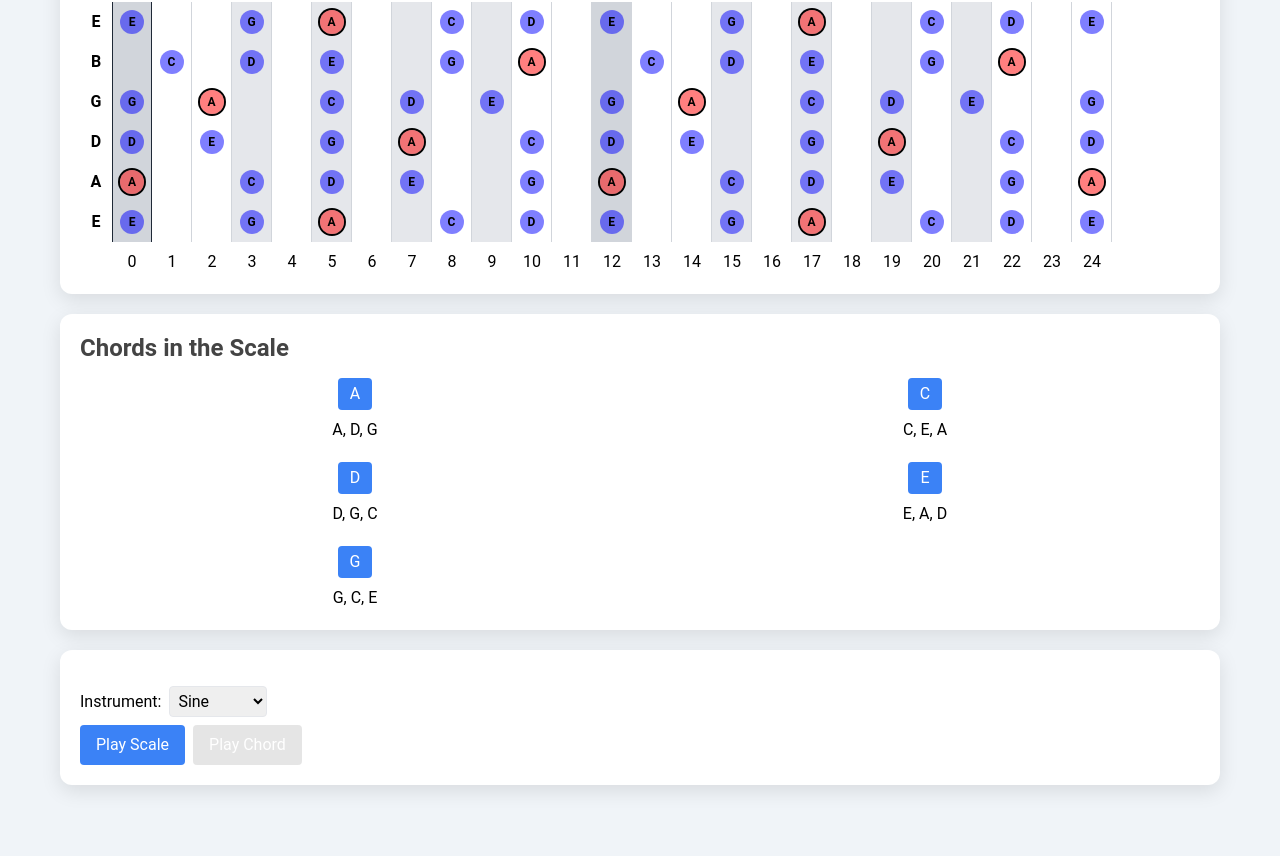
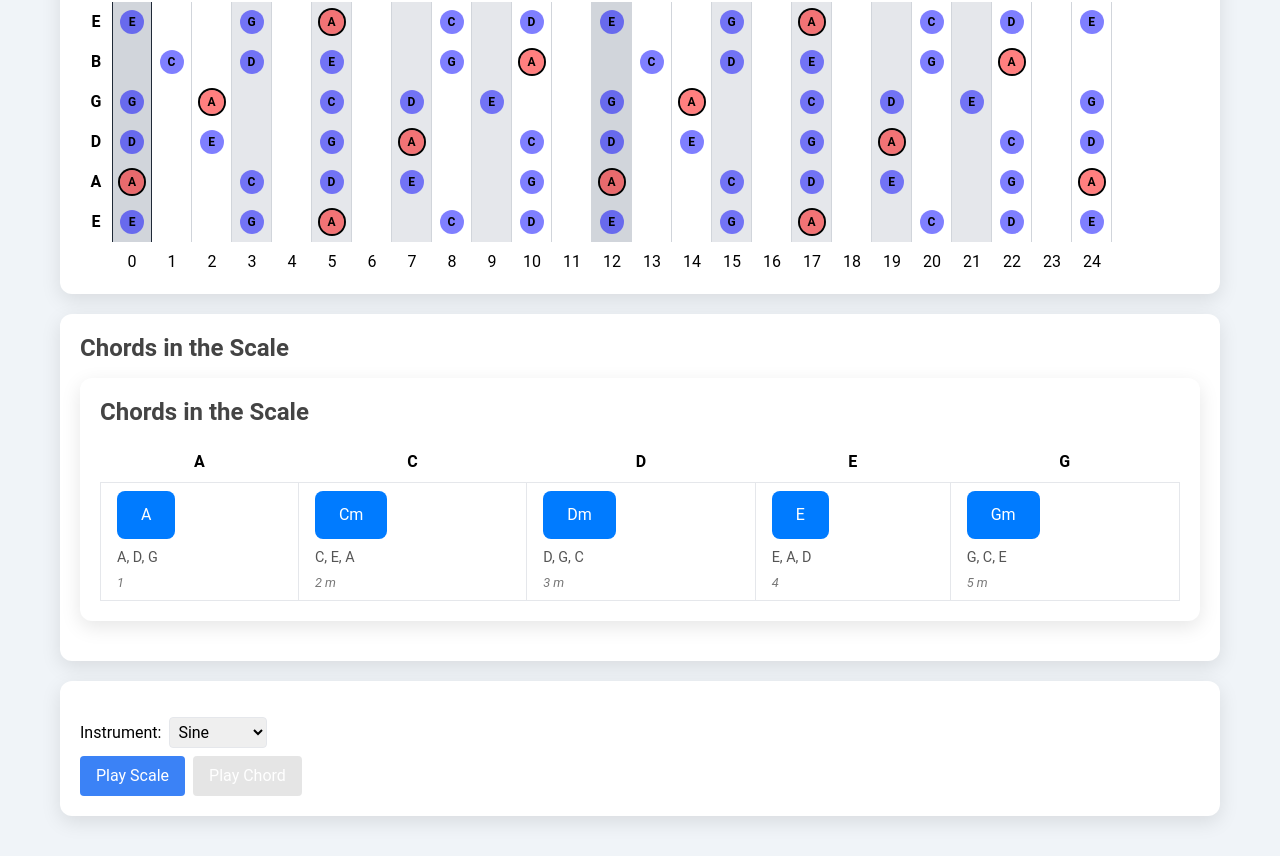
Before and after one commit to humandotlearning/guitar_visualiser, a React (Create React App) app: page / in a window 1280 px wide. Shown: the part 1098-1954 px from the top of the page. Before the commit the page ends 1923 px from the top, so only its background shows below. Built offline with nearby package versions, Linux system fonts and the light colour scheme.

Commit message:
+ chords scales logic and UI improvement

```diff
--- a/src/App.css
+++ b/src/App.css
@@ -61,6 +61,19 @@ button:disabled {
   cursor: not-allowed;
 }
 
+.chord-notes {
+  margin-top: 8px;
+  font-size: 0.9rem;
+  color: #555;
+}
+
+.chord-degree {
+  margin-top: 4px;
+  font-size: 0.8rem;
+  color: #777;
+  font-style: italic;
+}
+
 .fretboard-string {
   display: flex;
   align-items: center;
--- a/src/components/ChordVisualizer.jsx
+++ b/src/components/ChordVisualizer.jsx
@@ -1,41 +1,54 @@
-// File: src/components/ChordVisualizer.jsx
-import React from 'react';
-import { getChordNotes, CHORD_TYPES, NOTES } from '../utils/musicTheory';
+import React, { useEffect, useState } from 'react';
+import { getChordNotes, CHORD_TYPES, SCALE_LIBRARY, getScaleNotes } from '../utils/musicTheory';
 
 const ChordVisualizer = ({ rootNote, selectedScale, onChordSelect }) => {
+  const [chords, setChords] = useState({});
+
+  useEffect(() => {
+    if (rootNote && selectedScale) {
+      const chordNotes = getChordNotes(rootNote, selectedScale);
+      setChords(chordNotes);
+    }
+  }, [rootNote, selectedScale]);
+
   if (!rootNote || !selectedScale) {
-    return <div>Please select a root note and scale type.</div>;
+    return <div className="card mt-4"><h2 className="text-xl font-semibold mb-2">Chords in the Scale</h2><p>Please select a scale.</p></div>;
   }
 
-  const chordNotes = getChordNotes(rootNote, selectedScale);
-  const chordTypes = CHORD_TYPES[selectedScale.category] || [];
-
-  if (Object.keys(chordNotes).length === 0) {
-    return <div>Unable to generate chord notes for the selected scale.</div>;
-  }
-
-  // Find the index of the root note in the NOTES array
-  const rootIndex = NOTES.indexOf(rootNote);
+  const { category, name } = selectedScale;
+  const scaleChords = SCALE_LIBRARY[category][name];
+  const chordTypes = CHORD_TYPES[category];
+  const scaleNotes = getScaleNotes(rootNote, scaleChords);
 
   return (
-    <div className="grid grid-cols-2 md:grid-cols-3 lg:grid-cols-4 gap-4">
-      {Object.entries(chordNotes).map(([chordRoot, notes], index) => {
-        // Calculate the correct index for chord types
-        const chordTypeIndex = (NOTES.indexOf(chordRoot) - rootIndex + 12) % 12;
-        const chordType = chordTypes[chordTypeIndex] || '';
-
-        return (
-          <div key={chordRoot} className="flex flex-col items-center">
-            <button
-              className="px-3 py-1 bg-blue-500 text-white rounded hover:bg-blue-600 mb-2"
-              onClick={() => onChordSelect(notes)}
-            >
-              {chordRoot}{chordType}
-            </button>
-            <div>{notes.join(', ')}</div>
-          </div>
-        );
-      })}
+    <div className="card mt-4">
+      <h2 className="text-xl font-semibold mb-2">Chords in the Scale</h2>
+      <table className="table-auto w-full">
+        <thead>
+          <tr>
+            {scaleNotes.map((note, index) => (
+              <th key={index} className="px-4 py-2">{note}</th>
+            ))}
+          </tr>
+        </thead>
+        <tbody>
+          <tr>
+            {Object.keys(chords).map((chordRoot, index) => (
+              <td key={index} className="border px-4 py-2">
+                <button onClick={() => onChordSelect(chords[chordRoot])}>
+                  {chordRoot}{chordTypes[index]}
+                </button>
+                <div className="chord-notes">
+                  {chords[chordRoot].join(', ')}
+                </div>
+                <div className="chord-degree">
+                  {index + 1} {chordTypes[index]}
+                </div>
+              </td>
+            ))}
+          </tr>
+        </tbody>
+      </table>
     </div>
   );
 };
--- a/src/utils/musicTheory.js
+++ b/src/utils/musicTheory.js
@@ -44,8 +44,16 @@ export const getChordNotes = (root, selectedScale) => {
 
   const scaleNotes = getScaleNotes(root, scale);
 
-  // For pentatonic and blues scales, we'll use triads based on the available notes
-  const chordDegrees = scale.length === 5 ? [0, 2, 4] : [0, 2, 4]; // Adjust as needed for different scale lengths
+  let chordDegrees;
+  if (scale.length === 5) {
+    chordDegrees = [0, 2, 4]; // Triads for pentatonic scales
+  } else if (scale.length === 6) {
+    chordDegrees = [0, 2, 4]; // Triads for hexatonic scales (can be adjusted if needed)
+  } else if (scale.length === 7) {
+    chordDegrees = [0, 2, 4]; // Triads for heptatonic scales
+  } else {
+    chordDegrees = [0, 2, 4]; // Default to triads if not explicitly handled
+  }
 
   const chords = {};
   scale.forEach((_, index) => {
```
